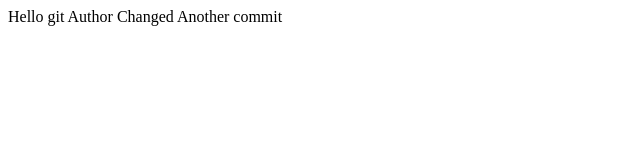
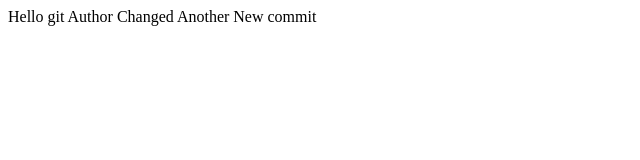
Before and after one commit to manoj-v2/git-training, a plain HTML site: page Index.html in a window 1280 px wide. Shown: the full height of the page, 0-640 px from the left. Drawn offline with Linux system fonts and the light colour scheme.

Commit message:
From vs code

```diff
--- a/Index.html
+++ b/Index.html
@@ -4,6 +4,8 @@
 
  Author Changed
 
- Another commit
+ Another
+
+ New commit
 </body>
 </html>
```
